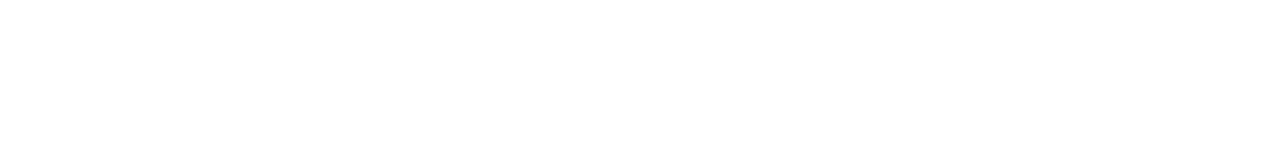
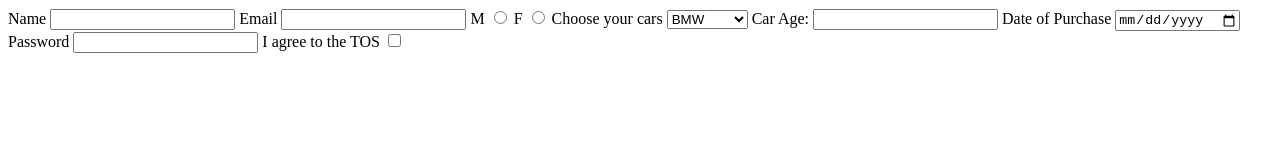
Before and after one commit to acciojob/signup-form-car-88harshbaranwal, a website: page main.html in a window 1280 px wide. Drawn offline with Linux system fonts and the light colour scheme.

Commit message:
created a submission

```diff
--- a/main.html
+++ b/main.html
@@ -8,6 +8,30 @@
 
 <body>
 	<!-- the entire body must be written by student -->
+	<form method="post">
+		<label for="name">Name</label>
+		<input type="text" id="name" name="name">
+		<label for="email">Email</label>
+		<input type="email" id="email" name="email">
+		<label for="gender_m">M</label>
+		<input type="radio" id="gender_m" name="gender">
+		<label for="gender_f">F</label>
+		<input type="radio" id="gender_f" name="gender">
+		<label for="cars">Choose your cars</label>
+		<select name="cars" id="cars">
+			<option>BMW</option>
+			<option>Audi</option>
+			<option>Mercedez</option>
+		</select>
+		<label for="carage">Car Age:</label>
+		<input type="number" id="carage">
+		<label for="dop">Date of Purchase</label>
+		<input type="date" id="dop">
+		<label for="password">Password</label>
+		<input type="password" id="password">
+		<label for="tos">I agree to the TOS</label>
+		<input type="checkbox" id="tos">
+	</form>
     <script type="text/javascript" src="./script.js">
 </script>
 
```
